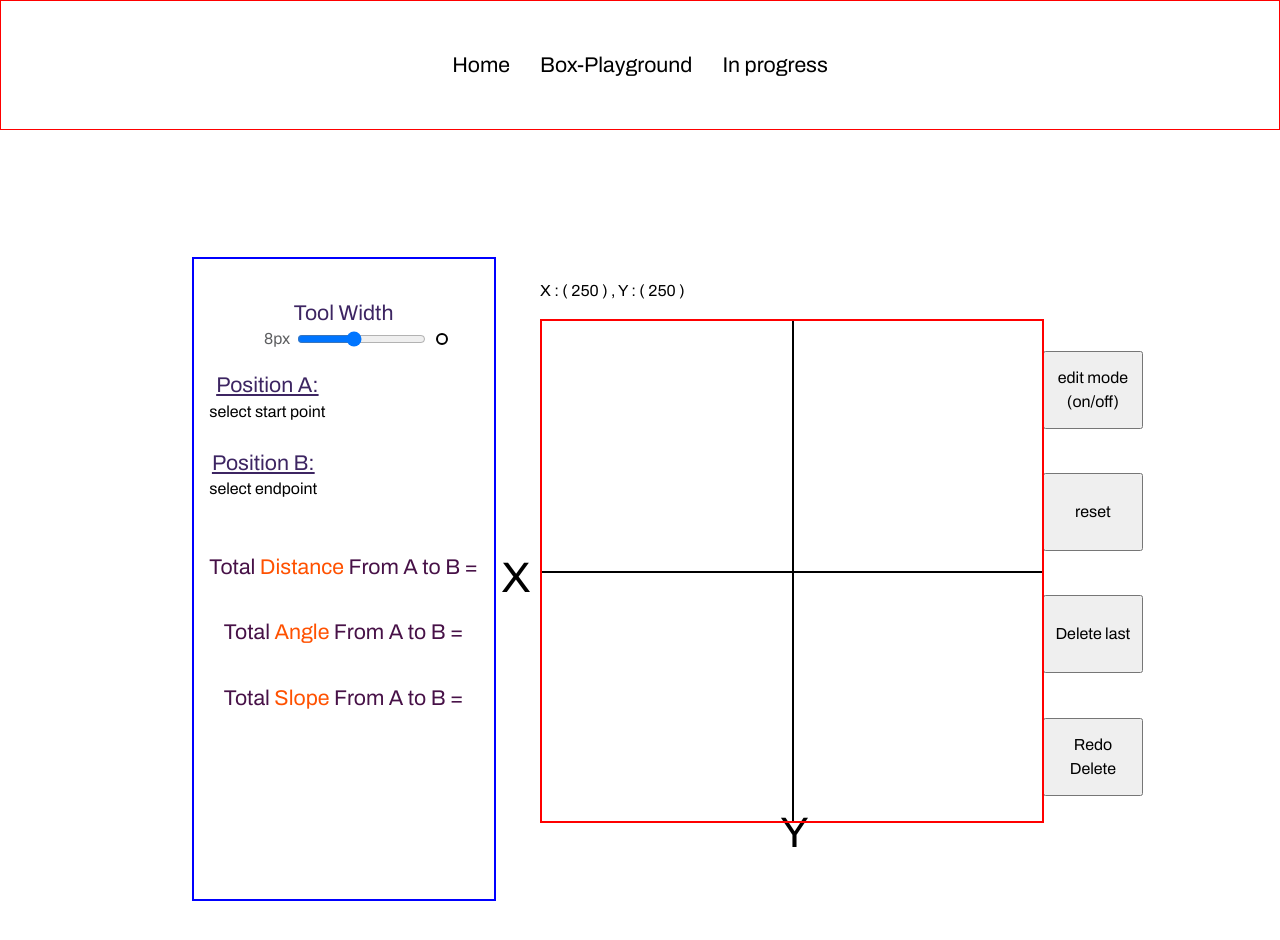
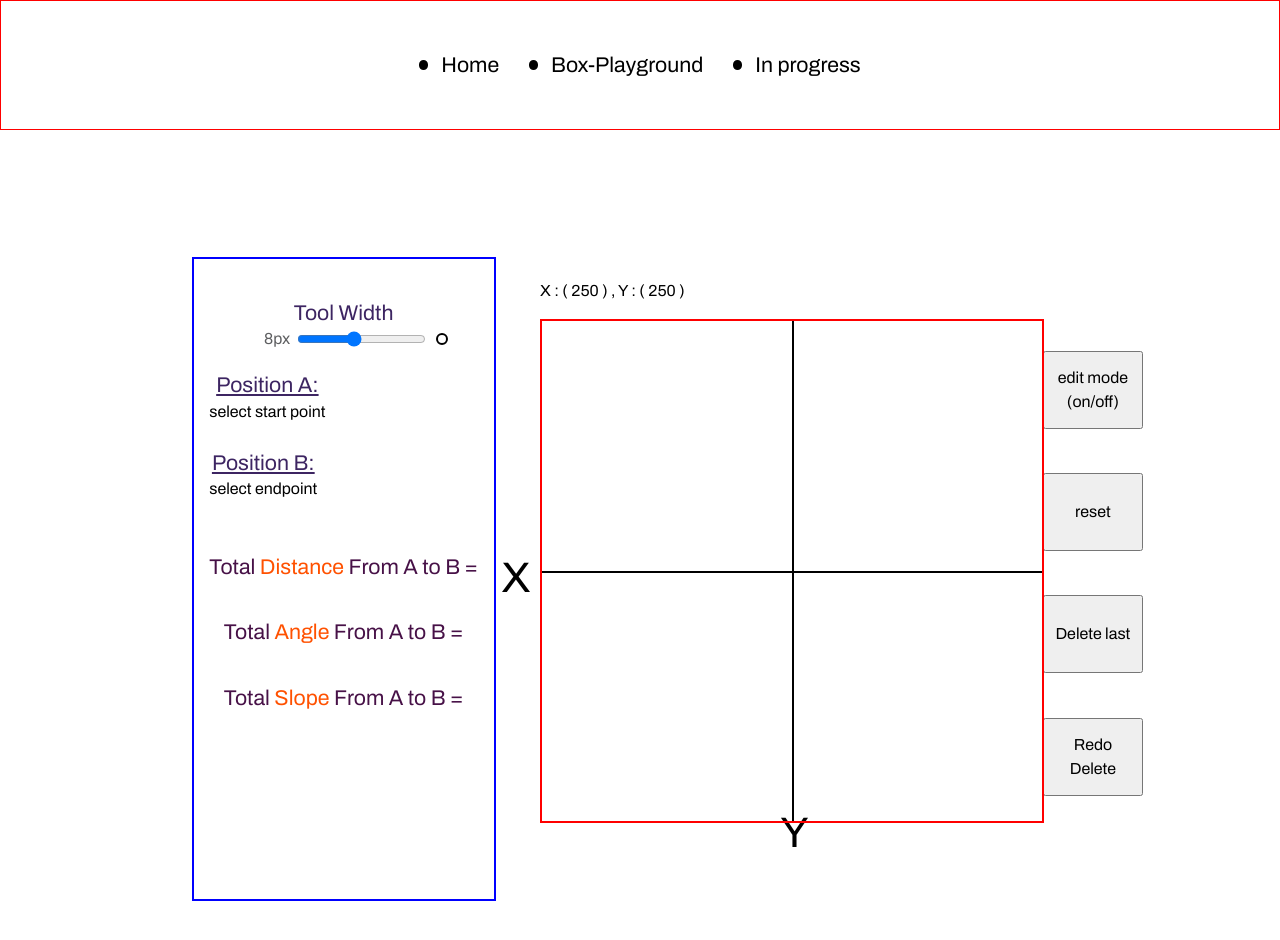
Before and after one commit to Tanner-Davison/greensock-animations, a React (Create React App) app: page /box-playground in a window 1280 px wide. Shown: the top 940 px of the page. Built offline with nearby package versions, Linux system fonts and the light colour scheme.

Commit message:
added a unuiqe animation to change the css

```diff
--- a/package.json
+++ b/package.json
@@ -3,6 +3,7 @@
   "version": "0.1.0",
   "private": true,
   "dependencies": {
+    "@gsap/react": "^2.1.0",
     "@testing-library/jest-dom": "^5.17.0",
     "@testing-library/react": "^13.4.0",
     "@testing-library/user-event": "^13.5.0",
--- a/src/components/NavigationBar.js
+++ b/src/components/NavigationBar.js
@@ -1,39 +1,89 @@
-import React from 'react'
+import { useGSAP } from "@gsap/react"
+import gsap from "gsap"
+import React,{useRef,useState} from 'react'
+import { useNavigate } from 'react-router-dom'
 import styled from 'styled-components'
+import colors from '../styles/colors'
 import media from '../styles/media'
-import colors from '../styles/colors'
 import text from '../styles/text'
-import { useNavigate } from "react-router-dom";
+
+
 const NavigationBar = () => {
-    const navigate = useNavigate();
+
+  const navigate = useNavigate()
   const links = [
-    { name: 'Home',link:'/' },
-    { name: 'Box-Playground', link: '/box-playground'},
-  {name: 'In progress', link: '/in-progress'}
+    { name: 'Home', link: '/' },
+    { name: 'Box-Playground', link: '/box-playground' },
+    { name: 'In progress', link: '/in-progress' },
   ]
+  const container = useRef()
+  const linkItem = useRef()
 
-  const displayNavNames = links.map((link, index) =>{
+  const {contextSafe}= useGSAP({scope: container})
+
+ const tweenOn = contextSafe((index) => {
+    const targetElement = container.current.querySelector(`.linkItem${index}`);
+    const dotTarget = container.current.querySelector(`.dot${index}`)
+    gsap.to(targetElement, { color: 'red', transformOrigin:'50% 50%' });
+    gsap.to(dotTarget,{scale:1.8, rotate:360, transformOrigin: '90% 60%'})
+  });
+const tweenOff = contextSafe((index)=>{
+  gsap.to(`.linkItem${index}`,{color:'black'})
+  gsap.to(`.dot${index}`,{scale:1, rotate:0,transformOrigin:'90% 60%' })
+})
+
+
+
+  const NavLinks = links.map((link, index) => {
+
     return (
-        <LinkName key={index} onClick={()=>navigate(link.link)}> {link.name}</LinkName>
+
+      <LinkItem
+      key={index}
+      className={`linkItem linkItem${index}`}
+      onMouseOver={()=> tweenOn(index)}
+      onMouseLeave={()=> tweenOff(index) }
+      onClick={() => navigate(link.link)}
+      ref={linkItem}>
+      <Dot className={`dot dot${index}`}/>
+      <LinkName>
+        {' '}
+        {link.name}
+      </LinkName>
+      </LinkItem>
+
     )
   })
-  return <Wrapper>{displayNavNames}</Wrapper>
+  return <Wrapper ref={container}>{NavLinks}</Wrapper>
 }
 
 export default NavigationBar
-const LinkName= styled.h4`
-${text.h4}
-margin:unset;
-color:black;
-cursor: pointer;
+const Dot = styled.div`
+display: flex;
+width:.4vw;
+height: .4vw;
+background-color: black;
+border-radius:50px;
+border:2px solid black;
+`
+const LinkName = styled.h4`
+  ${text.h4}
+  margin:unset;
+  cursor: pointer;
+`
+const LinkItem = styled.div`
+display: flex;
+flex-direction: row;
+gap:1vw;
+color: black;
+align-items: center;
 `
 const Wrapper = styled.div`
   display: flex;
   align-items: center;
   justify-content: center;
-  gap:30px;
+  gap: 30px;
   max-width: 100vw;
   height: 10vw;
   border: 1px solid red;
-
 `
```
Also changed, not shown: src/components/LogosContainer.js (line endings or trailing spaces), 1 other file (tests, documents, lock files or other folders).
